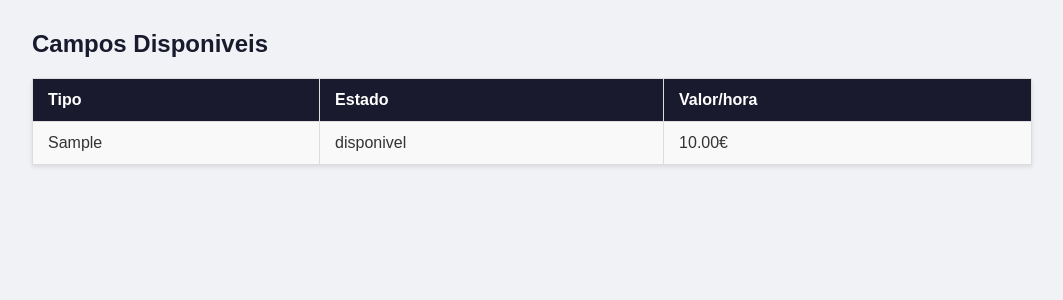
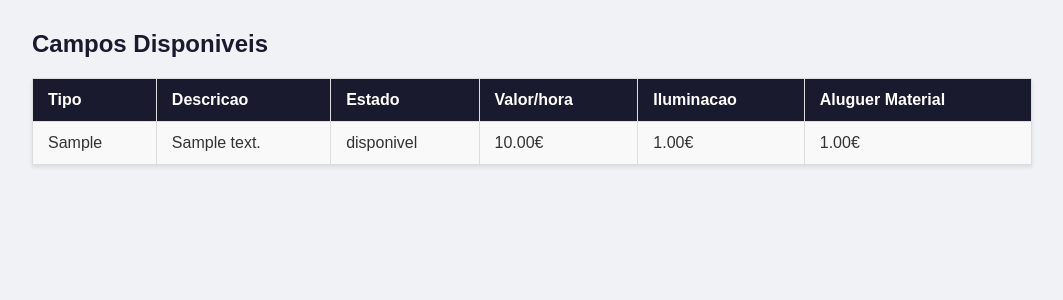
Before and after one commit to yxsin720/projeto-clube-desportivo, a PHP site: page /campos.php in a window 1280 px wide. Shown: the part 48-348 px from the top of the page, without its empty margins (108-1171 px from the left). Run offline with PHP 8.4, Linux system fonts and the light colour scheme; tables that the repository leaves empty hold one stand-in row (values such as "Sample post").

Commit message:
campos atualizado

```diff
--- a/campos.php
+++ b/campos.php
@@ -34,14 +34,20 @@ $campos = $stmt->fetchAll();
         <table>
             <tr>
                 <th>Tipo</th>
+                <th>Descricao</th>
                 <th>Estado</th>
                 <th>Valor/hora</th>
+                <th>Iluminacao</th>
+                <th>Aluguer Material</th>
             </tr>
             <?php foreach ($campos as $campo): ?>
                 <tr>
                     <td><?= $campo['tipo_campo'] ?></td>
+                    <td><?= $campo['descricao'] ?></td>
                     <td><?= $campo['estado'] ?></td>
                     <td><?= $campo['valor'] ?>€</td>
+                    <td><?= $campo['custo_iluminacao'] ?>€</td>
+                    <td><?= $campo['custo_aluguer_material'] ?>€</td>
                 </tr>
             <?php endforeach; ?>
         </table>
```
